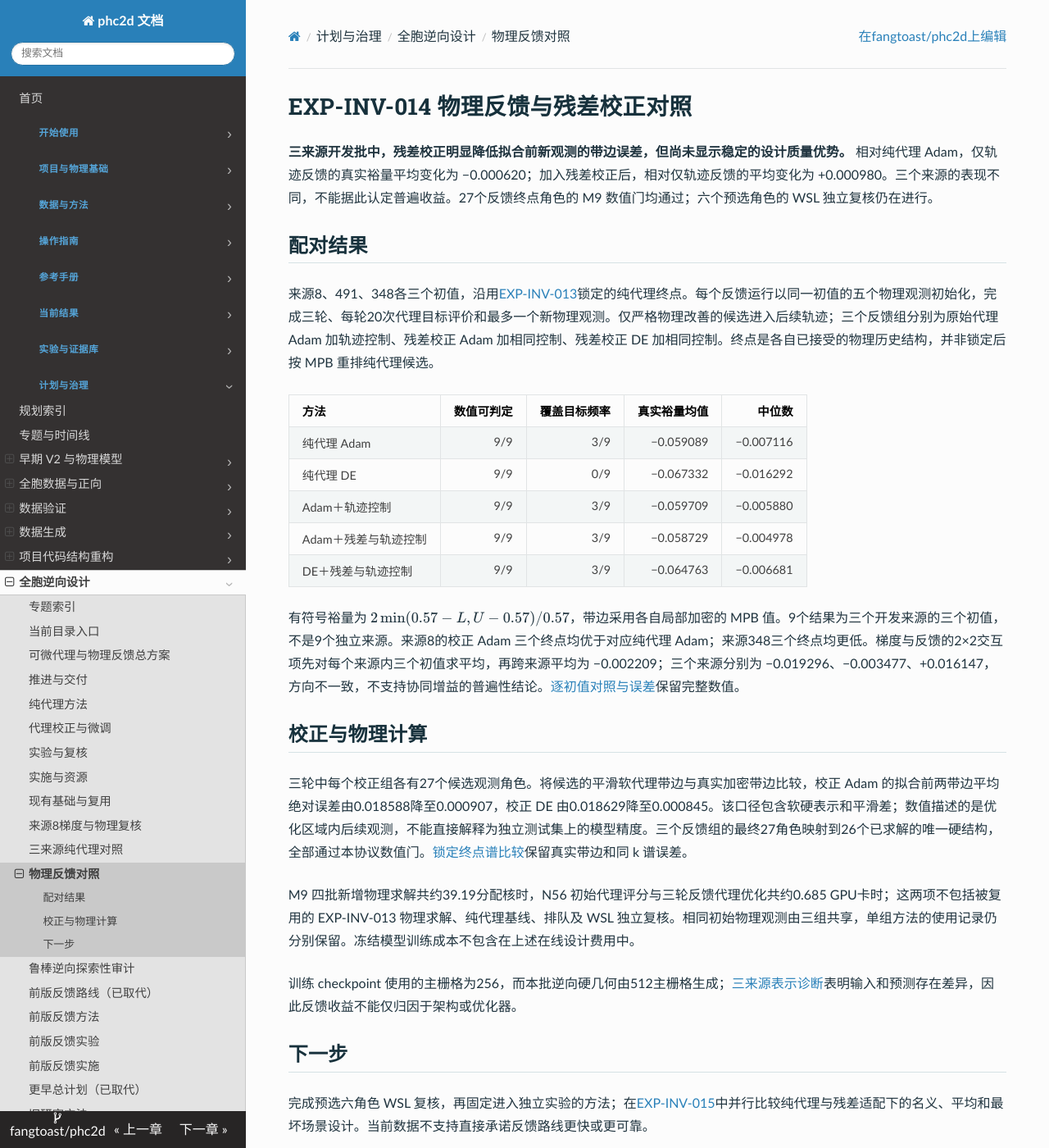
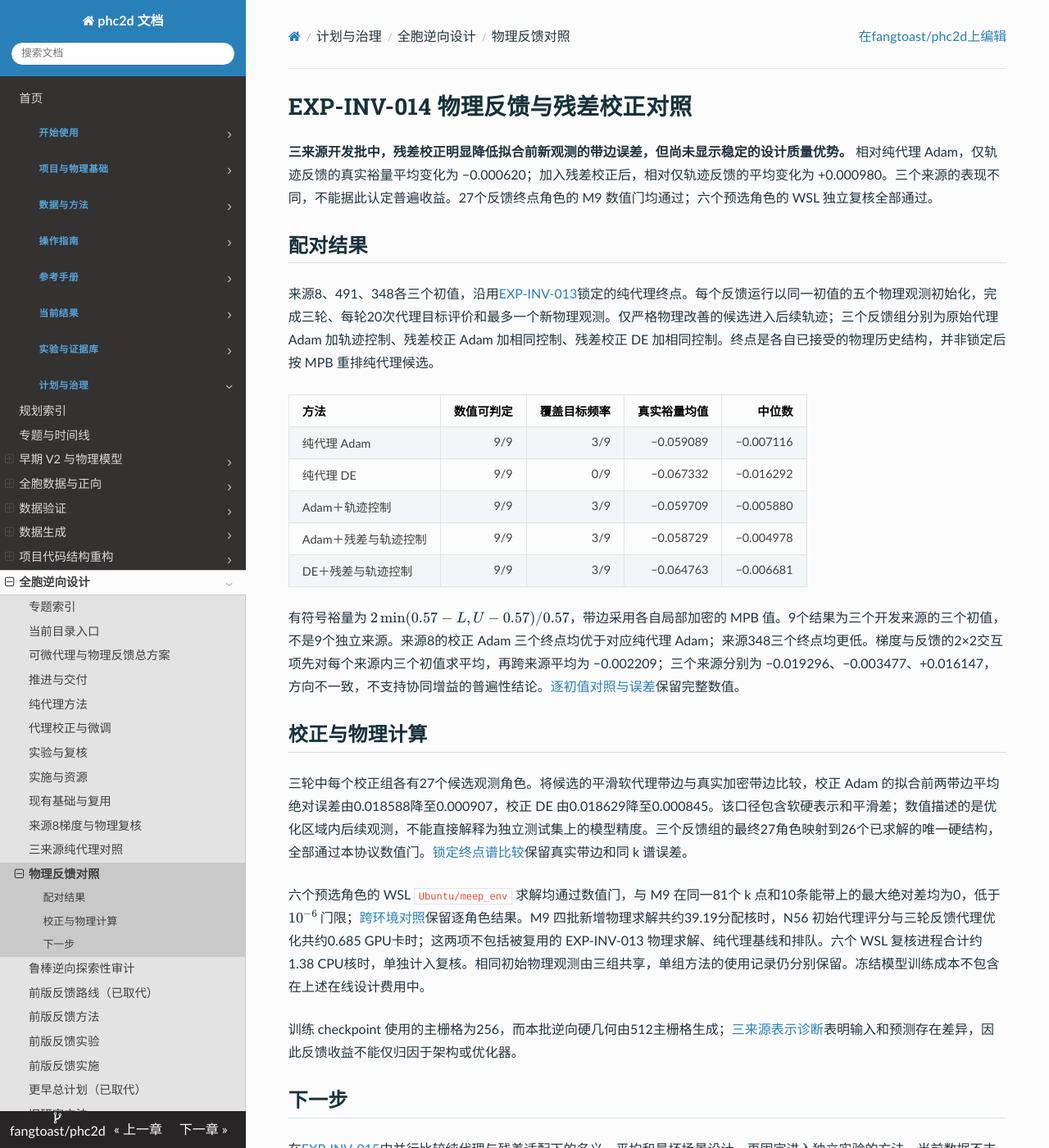
Before and after one commit to fangtoast/phc2d, an MkDocs documentation site: the page built from docs/results/inverse/EXP-INV-014-物理反馈对照.md, in a window 1280 px wide and 1400 px high. Shown: the whole window at 82% size. Built offline with MkDocs 1.6.1, drawn with Linux system fonts in a browser that asks for light colours; some of the changed text lies outside the part shown.

```diff
--- a/docs/results/inverse/EXP-INV-014-物理反馈对照.md
+++ b/docs/results/inverse/EXP-INV-014-物理反馈对照.md
@@ -27,7 +27,7 @@ source_artifacts:
 
 # EXP-INV-014 物理反馈与残差校正对照
 
-**三来源开发批中，残差校正明显降低拟合前新观测的带边误差，但尚未显示稳定的设计质量优势。** 相对纯代理 Adam，仅轨迹反馈的真实裕量平均变化为 −0.000620；加入残差校正后，相对仅轨迹反馈的平均变化为 +0.000980。三个来源的表现不同，不能据此认定普遍收益。27个反馈终点角色的 M9 数值门均通过；六个预选角色的 WSL 独立复核仍在进行。
+**三来源开发批中，残差校正明显降低拟合前新观测的带边误差，但尚未显示稳定的设计质量优势。** 相对纯代理 Adam，仅轨迹反馈的真实裕量平均变化为 −0.000620；加入残差校正后，相对仅轨迹反馈的平均变化为 +0.000980。三个来源的表现不同，不能据此认定普遍收益。27个反馈终点角色的 M9 数值门均通过；六个预选角色的 WSL 独立复核全部通过。
 
 ## 配对结果
 
@@ -47,10 +47,10 @@ source_artifacts:
 
 三轮中每个校正组各有27个候选观测角色。将候选的平滑软代理带边与真实加密带边比较，校正 Adam 的拟合前两带边平均绝对误差由0.018588降至0.000907，校正 DE 由0.018629降至0.000845。该口径包含软硬表示和平滑差；数值描述的是优化区域内后续观测，不能直接解释为独立测试集上的模型精度。三个反馈组的最终27角色映射到26个已求解的唯一硬结构，全部通过本协议数值门。[锁定终点谱比较](../../../runs/20261105/EXP-INV-014_202611050146/final_physical_comparison.json)保留真实带边和同 k 谱误差。
 
-M9 四批新增物理求解共约39.19分配核时，N56 初始代理评分与三轮反馈代理优化共约0.685 GPU卡时；这两项不包括被复用的 EXP-INV-013 物理求解、纯代理基线、排队及 WSL 独立复核。相同初始物理观测由三组共享，单组方法的使用记录仍分别保留。冻结模型训练成本不包含在上述在线设计费用中。
+六个预选角色的 WSL `Ubuntu/meep_env` 求解均通过数值门，与 M9 在同一81个 k 点和10条能带上的最大绝对差均为0，低于 $10^{-6}$ 门限；[跨环境对照](../../../runs/20261105/EXP-INV-014_202611050146/final_wsl_crosscheck_comparison.json)保留逐角色结果。M9 四批新增物理求解共约39.19分配核时，N56 初始代理评分与三轮反馈代理优化共约0.685 GPU卡时；这两项不包括被复用的 EXP-INV-013 物理求解、纯代理基线和排队。六个 WSL 复核进程合计约1.38 CPU核时，单独计入复核。相同初始物理观测由三组共享，单组方法的使用记录仍分别保留。冻结模型训练成本不包含在上述在线设计费用中。
 
 训练 checkpoint 使用的主栅格为256，而本批逆向硬几何由512主栅格生成；[三来源表示诊断](../../../runs/20261105/EXP-INV-014_202611050146/raster_contract_probe.json)表明输入和预测存在差异，因此反馈收益不能仅归因于架构或优化器。
 
 ## 下一步
 
-完成预选六角色 WSL 复核，再固定进入独立实验的方法；在[EXP-INV-015](../../../experiments/research/EXP-INV-015-制造鲁棒对照.md)中并行比较纯代理与残差适配下的名义、平均和最坏场景设计。当前数据不支持直接承诺反馈路线更快或更可靠。
+在[EXP-INV-015](../../../experiments/research/EXP-INV-015-制造鲁棒对照.md)中并行比较纯代理与残差适配下的名义、平均和最坏场景设计，再固定进入独立实验的方法。当前数据不支持直接承诺反馈路线更快或更可靠。
```
Also changed, not shown: other parts of docs/results/inverse/EXP-INV-014-物理反馈对照.md (+1 -1 lines), PROJECT_MAP.md (+1 -1 lines), docs/planning/鲁棒带隙逆向/实验与复核.md (+1 -1 lines), docs/results/inverse/README.md (+1 -1 lines), experiments/research/EXP-INV-014-物理反馈与局部校正.md (+1 -1 lines).
